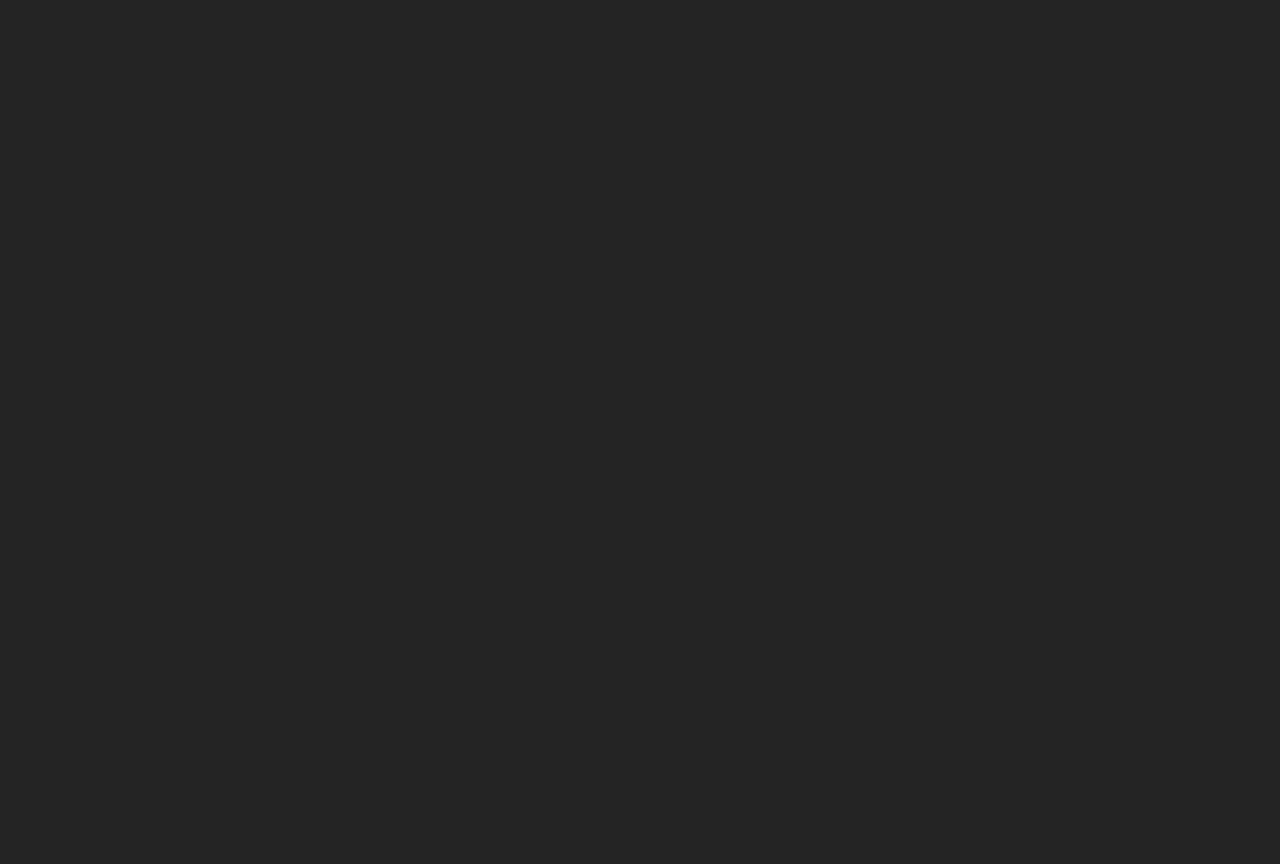
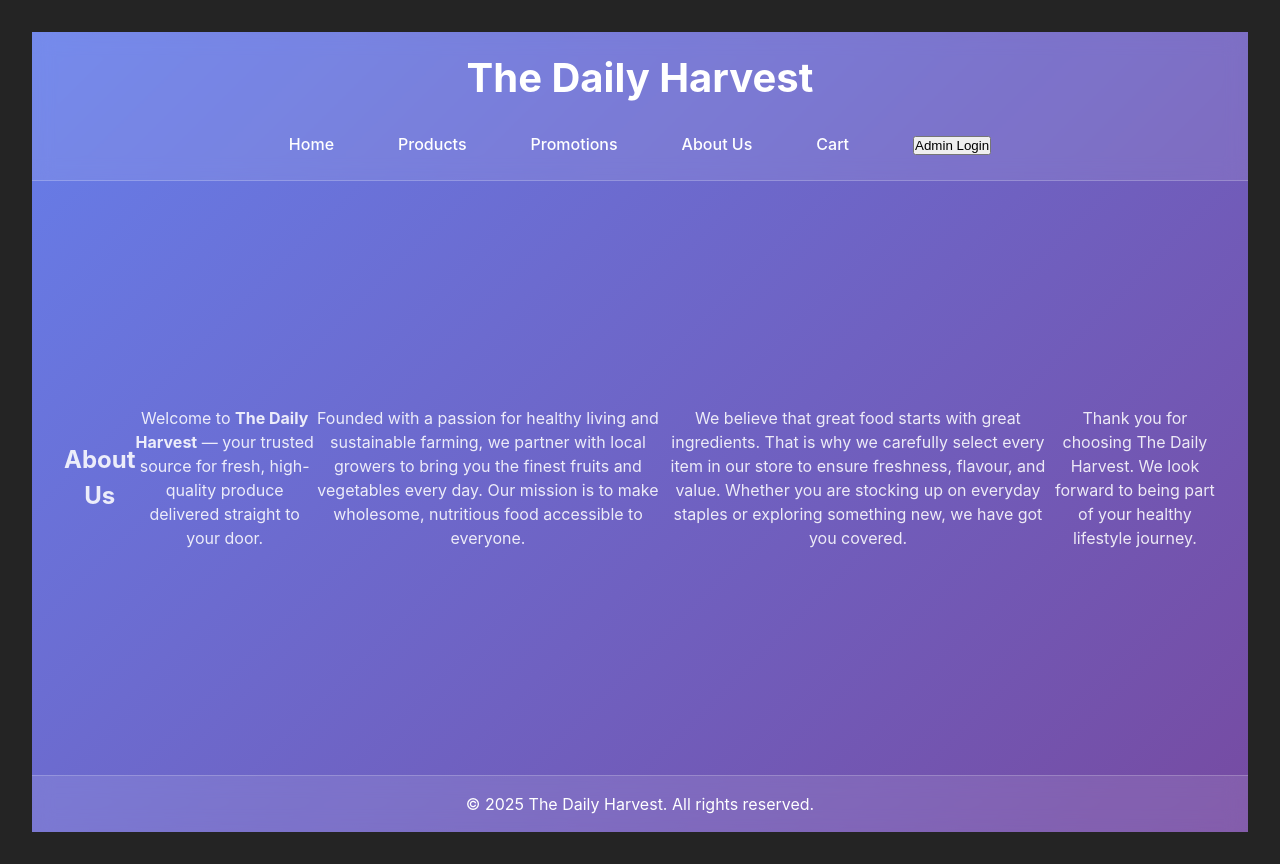
Before and after one commit to AkifStewart/Github-Copilot-Lab-Repo, a React (Vite) app in the folder eCommApp/: page /about in a window 1280 px wide. Before the commit this address had no page. Before the commit the page ends 800 px from the top, so only its background shows below. Built offline with nearby package versions, Linux system fonts and the light colour scheme.

Commit message:
Add About Us page with route and nav link
Co-authored-by: AkifStewart <182080256+AkifStewart@users.noreply.github.com>

```diff
--- a/eCommApp/src/App.tsx
+++ b/eCommApp/src/App.tsx
@@ -5,6 +5,7 @@ import LoginPage from './components/LoginPage';
 import AdminPage from './components/AdminPage';
 import CartPage from './components/CartPage';
 import PromotionPage from './components/PromotionPage';
+import AboutPage from './components/AboutPage';
 import { CartProvider } from './context/CartContext';
 import './App.css';
 
@@ -15,6 +16,7 @@ function App() {
                 <Route path="/" element={<HomePage />} />
                 <Route path="/products" element={<ProductsPage />} />
                 <Route path="/promotions" element={<PromotionPage />} />
+                <Route path="/about" element={<AboutPage />} />
                 <Route path="/login" element={<LoginPage />} />
                 <Route path="/admin" element={<AdminPage />} />
                 <Route path="/cart" element={<CartPage />} />
--- /dev/null
+++ b/eCommApp/src/components/AboutPage.tsx
@@ -0,0 +1,35 @@
+import Header from './Header';
+import Footer from './Footer';
+
+const AboutPage = () => {
+    return (
+        <div className="app">
+            <Header />
+            <main className="main-content">
+                <h2>About Us</h2>
+                <p>
+                    Welcome to <strong>The Daily Harvest</strong> — your trusted source for fresh,
+                    high-quality produce delivered straight to your door.
+                </p>
+                <p>
+                    Founded with a passion for healthy living and sustainable farming, we partner
+                    with local growers to bring you the finest fruits and vegetables every day.
+                    Our mission is to make wholesome, nutritious food accessible to everyone.
+                </p>
+                <p>
+                    We believe that great food starts with great ingredients. That is why we carefully
+                    select every item in our store to ensure freshness, flavour, and value. Whether
+                    you are stocking up on everyday staples or exploring something new, we have got
+                    you covered.
+                </p>
+                <p>
+                    Thank you for choosing The Daily Harvest. We look forward to being part of your
+                    healthy lifestyle journey.
+                </p>
+            </main>
+            <Footer />
+        </div>
+    );
+};
+
+export default AboutPage;
--- a/eCommApp/src/components/Header.tsx
+++ b/eCommApp/src/components/Header.tsx
@@ -8,6 +8,7 @@ const Header = () => {
                 <Link to="/">Home</Link>
                 <Link to="/products">Products</Link>
                 <Link to="/promotions">Promotions</Link>
+                <Link to="/about">About Us</Link>
                 <Link to="/cart">Cart</Link>
                 <Link to="/login">
                     <button>Admin Login</button>
```
Also changed, not shown: 1 other file (tests, documents, lock files or other folders).
